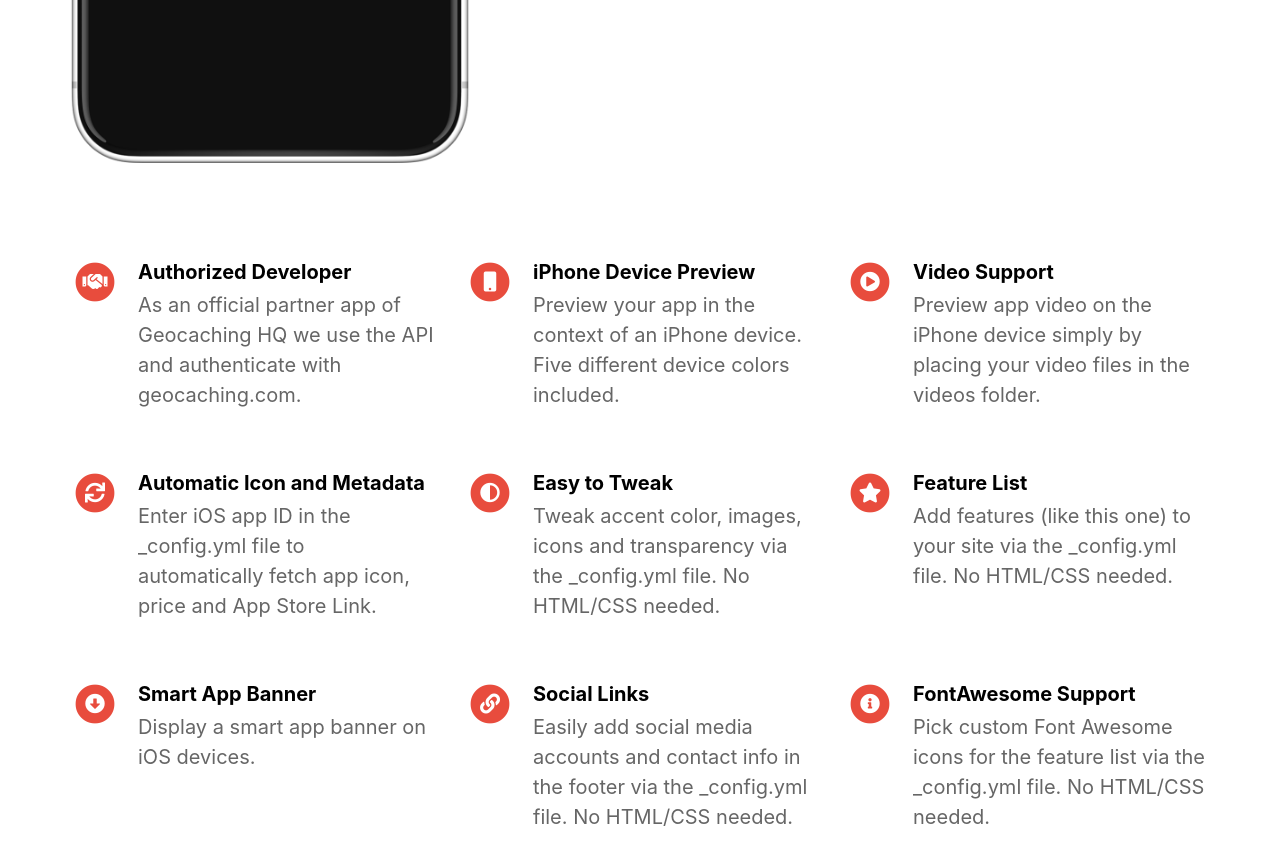
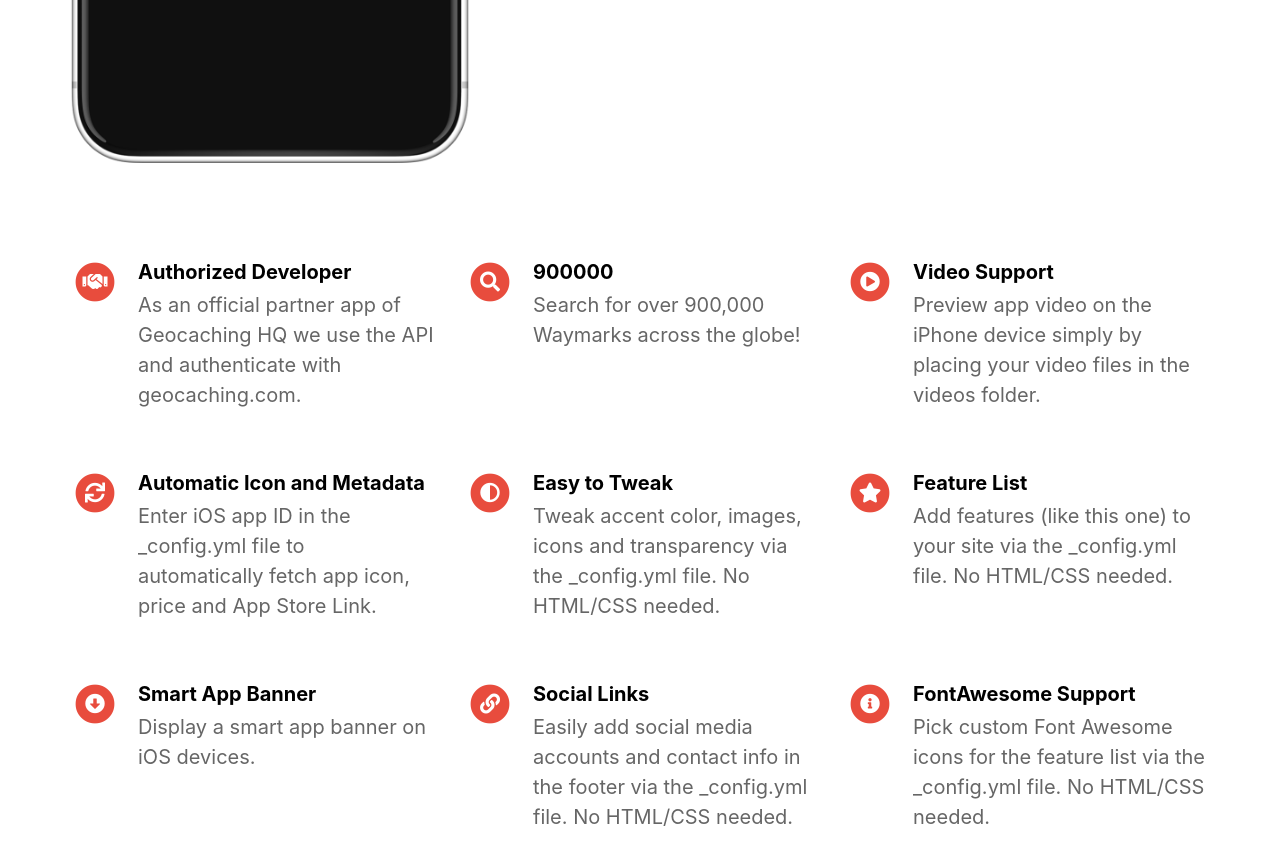
Before and after one commit to nnhubbard/waymarkly-website, a Jekyll site: the page built from index.html, in a window 1280 px wide and 900 px high, scrolled down 822 px. Shown: the top 865 px of the window. Built offline with Jekyll 4.4.1, drawn with Linux system fonts in a browser that asks for light colours; nearby versions of some CDN libraries.

Commit message:
Update _config.yml

```diff
--- a/_config.yml
+++ b/_config.yml
@@ -36,9 +36,9 @@ features                                  :
     description                           : As an official partner app of Geocaching HQ we use the API and authenticate with geocaching.com.
     fontawesome_icon_name                 : handshake
 
-  - title                                 : iPhone Device Preview
-    description                           : Preview your app in the context of an iPhone device. Five different device colors included.
-    fontawesome_icon_name                 : mobile
+  - title                                 : 900,000
+    description                           : Search for over 900,000 Waymarks across the globe!
+    fontawesome_icon_name                 : search
 
   - title                                 : Video Support
     description                           : Preview app video on the iPhone device simply by placing your video files in the videos folder.
```
